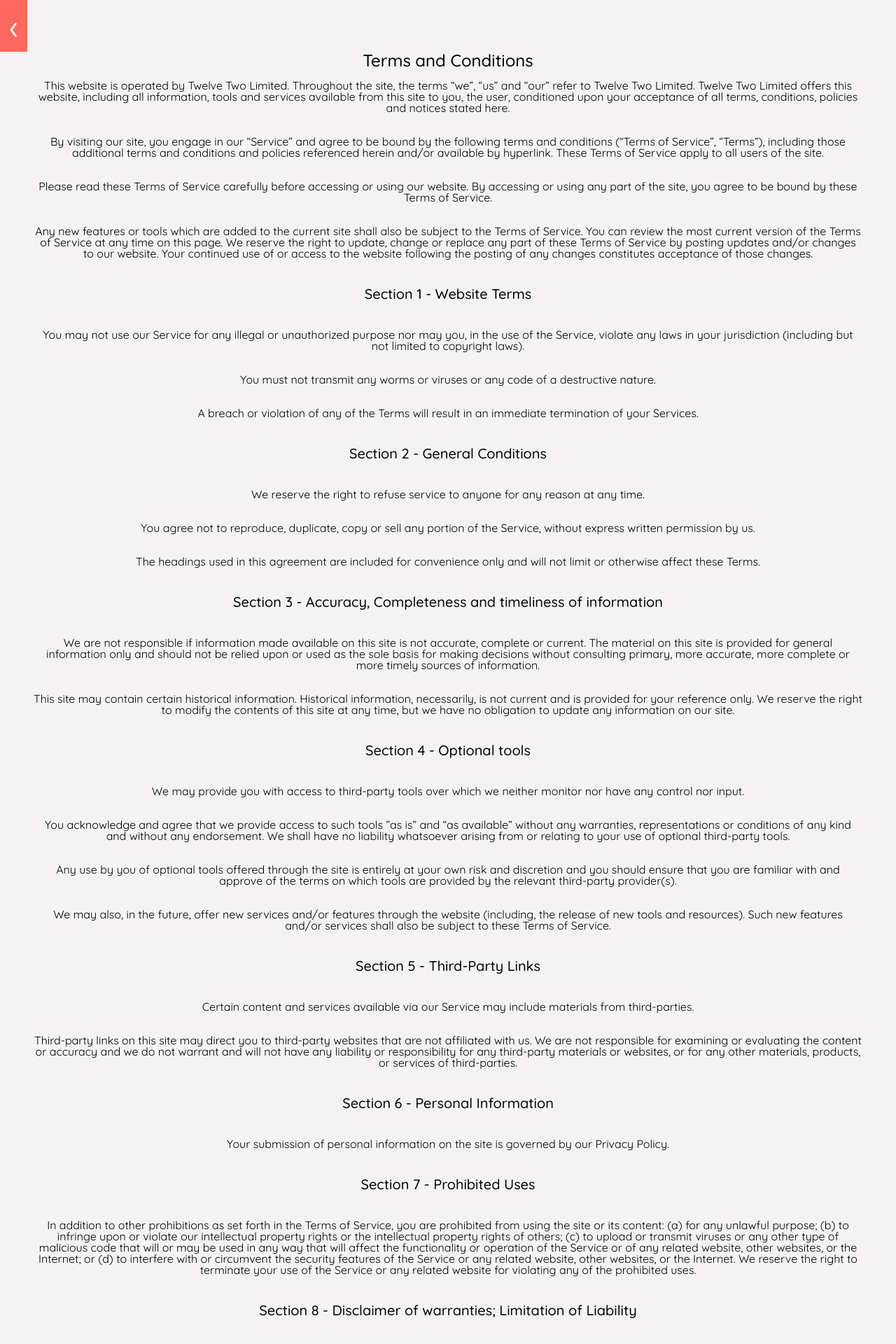
After one commit to WageCheck/workerbird-website, a PHP site: page /terms.html in a window 1280 px wide. The commit adds this page. Shown: the top 1920 px of the page at 70% size. Run offline with PHP 8.4, Linux system fonts and the light colour scheme; some web fonts are replaced.

Commit message:
Privacy & Terms

```diff
--- a/style.css
+++ b/style.css
@@ -67,6 +67,13 @@ h2 {
   padding: 2rem 0;
 }
 
+h3 {
+  text-align: center;
+  font-size: 1.25rem;
+  font-weight: 500;
+  padding: 1.5rem 0;
+}
+
 a {
   text-decoration: none;
   color: inherit;
@@ -80,7 +87,8 @@ nav a:focus {
 #features__content,
 #get-involved__content,
 #contact__content,
-#supported-by__content {
+#supported-by__content,
+#terms {
   text-align: center;
   padding: 2rem 2rem 4rem 2rem;
 }
@@ -151,6 +159,62 @@ nav a:focus {
   justify-content: space-around;
   align-items: center;
   width: 100%;
+}
+
+footer {
+    height: 51px;
+    background-color: rgb(255, 105, 95);
+    width: 100%;
+    bottom: 0;
+    left: 0;
+    z-index: 10;
+}
+
+#footer-menu li {
+
+}
+
+#terms,
+#terms-back,
+#privacy,
+#privacy-back {
+    background-color: rgb(244, 242, 242)
+}
+
+#terms,
+#privacy {
+  text-align: center;
+  padding: 0rem 2rem 4rem 2rem;
+}
+
+#terms-title,
+#privacy-title {
+  padding: 0;
+  font-size: 1.5rem;
+}
+
+#terms p,
+#privacy p {
+  padding: 1rem;
+}
+
+#terms-link:hover,
+#terms-contact:hover {
+  text-decoration: underline
+}
+
+#arrow,
+#privacy-arrow {
+  display: inline-block;
+  padding: 1%;
+  color: black;
+  font-size: 3rem;
+}
+
+#arrow:hover,
+#privacy-arrow:hover {
+  background-color:rgb(255, 105, 95);
+  color: #ffff
 }
 
 @media screen and (min-width: 450px) {
--- /dev/null
+++ b/terms.html
@@ -0,0 +1,218 @@
+<!DOCTYPE html>
+<html lang="en">
+
+<head>
+    <meta charset="UTF-8">
+    <meta name="viewport" content="width=device-width, initial-scale=1.0">
+    <meta http-equiv="X-UA-Compatible" content="ie=edge">
+    <title>workerbird</title>
+    <link rel="stylesheet" href="reset.css" />
+    <link rel="stylesheet" href="style.css" />
+    <meta name="theme-color" content="rgb(255, 105, 95)" />
+    <!-- load this last -->
+</head>
+<body>
+    <nav id="terms-back">
+            <a href="home.html" id="arrow">&#8249;</a>
+    </nav>
+    <main id="terms">
+        <h3 id="terms-title">Terms and Conditions</h3>
+            <p>
+                This website is operated by Twelve Two Limited. Throughout the site,
+                the terms “we”, “us” and “our” refer to Twelve Two Limited. Twelve Two
+                Limited offers this website, including all information, tools and
+                services available from this site to you, the user, conditioned upon
+                your acceptance of all terms, conditions, policies and notices stated
+                here.
+            </p>
+            <p>
+                By visiting our site, you engage in our “Service” and agree to be
+                bound by the following terms and conditions (“Terms of Service”,
+                “Terms”), including those additional terms and conditions and policies
+                referenced herein and/or available by hyperlink. These Terms of
+                Service apply to all users of the site.
+            </p>
+            <p>
+                Please read these Terms of Service carefully before accessing or using
+                our website. By accessing or using any part of the site, you agree to
+                be bound by these Terms of Service.
+            </p>
+            <p>
+                Any new features or tools which are added to the current site shall
+                also be subject to the Terms of Service. You can review the most
+                current version of the Terms of Service at any time on this page. We
+                reserve the right to update, change or replace any part of these Terms
+                of Service by posting updates and/or changes to our website. Your
+                continued use of or access to the website following the posting of any
+                changes constitutes acceptance of those changes.
+            </p>
+        <h3>Section 1 - Website Terms</h3>
+            <p>
+                You may not use our Service for any illegal or unauthorized purpose
+                nor may you, in the use of the Service, violate any laws in your
+                jurisdiction (including but not limited to copyright laws).
+            </p>
+            <p>
+                You must not transmit any worms or viruses or any code of a
+                destructive nature.
+            </p>
+            <p>
+                A breach or violation of any of the Terms will result in an immediate
+                termination of your Services.
+            </p>
+        <h3>Section 2 - General Conditions</h3>
+            <p>
+                We reserve the right to refuse service to anyone for any reason at any
+                time.
+            </p>
+            <p>
+                You agree not to reproduce, duplicate, copy or sell any portion of the
+                Service, without express written permission by us.
+            </p>
+            <p>
+                The headings used in this agreement are included for convenience only
+                and will not limit or otherwise affect these Terms.
+            </p>
+        <h3>
+            Section 3 - Accuracy, Completeness and timeliness of information
+        </h3>
+            <p>
+                We are not responsible if information made available on this site is
+                not accurate, complete or current. The material on this site is
+                provided for general information only and should not be relied upon or
+                used as the sole basis for making decisions without consulting
+                primary, more accurate, more complete or more timely sources of
+                information.
+            </p>
+            <p>
+                This site may contain certain historical information. Historical
+                information, necessarily, is not current and is provided for your
+                reference only. We reserve the right to modify the contents of this
+                site at any time, but we have no obligation to update any information
+                on our site.
+            </p>
+        <h3>Section 4 - Optional tools</h3>
+            <p>
+                We may provide you with access to third-party tools over which we
+                neither monitor nor have any control nor input.
+            </p>
+            <p>
+                You acknowledge and agree that we provide access to such tools ”as is”
+                and “as available” without any warranties, representations or
+                conditions of any kind and without any endorsement. We shall have no
+                liability whatsoever arising from or relating to your use of optional
+                third-party tools.
+            </p>
+            <p>
+                Any use by you of optional tools offered through the site is entirely
+                at your own risk and discretion and you should ensure that you are
+                familiar with and approve of the terms on which tools are provided by
+                the relevant third-party provider(s).
+            </p>
+            <p>
+                We may also, in the future, offer new services and/or features through
+                the website (including, the release of new tools and resources). Such
+                new features and/or services shall also be subject to these Terms of
+                Service.
+            </p>
+        <h3>Section 5 - Third-Party Links</h3>
+            <p>
+                Certain content and services available via our Service may include
+                materials from third-parties.
+            </p>
+            <p>
+                Third-party links on this site may direct you to third-party websites
+                that are not affiliated with us. We are not responsible for examining
+                or evaluating the content or accuracy and we do not warrant and will
+                not have any liability or responsibility for any third-party materials
+                or websites, or for any other materials, products, or services of
+                third-parties.
+            </p>
+        <h3>Section 6 - Personal Information</h3>
+            <p>
+                Your submission of personal information on the site is governed by our
+                <a href="privacy.html" id="terms-link">Privacy Policy</a>.
+            </p>
+        <h3>Section 7 - Prohibited Uses</h3>
+            <p>
+                In addition to other prohibitions as set forth in the Terms of
+                Service, you are prohibited from using the site or its content: (a)
+                for any unlawful purpose; (b) to infringe upon or violate our
+                intellectual property rights or the intellectual property rights of
+                others; (c) to upload or transmit viruses or any other type of
+                malicious code that will or may be used in any way that will affect
+                the functionality or operation of the Service or of any related
+                website, other websites, or the Internet; or (d) to interfere with or
+                circumvent the security features of the Service or any related
+                website, other websites, or the Internet. We reserve the right to
+                terminate your use of the Service or any related website for violating
+                any of the prohibited uses.
+            </p>
+        <h3>Section 8 - Disclaimer of warranties; Limitation of Liability</h3>
+            <p>
+                We do not guarantee, represent or warrant that your use of our service
+                will be uninterrupted, timely, secure or error-free.
+            </p>
+            <p>
+                We do not warrant that the results that may be obtained from the use
+                of the service will be accurate or reliable.
+            </p>
+            <p>
+                You agree that from time to time we may remove the service for
+                indefinite periods of time or cancel the service at any time, without
+                notice to you.
+            </p>
+            <p>
+                You expressly agree that your use of, or inability to use, the service
+                is at your sole risk. The service and all services delivered to you
+                through the service are (except as expressly stated by us) provided
+                'as is' and 'as available' for your use, without any
+                representation, warranties or conditions of any kind.
+            </p>
+            <p>
+                In no case shall Twelve Two Limited, our directors, officers,
+                employees, affiliates, agents, contractors, interns, suppliers,
+                service providers or licensors be liable for any injury, loss, claim,
+                or damages of any kind, arising from your use of any of the service,
+                or for any other claim related in any way to your use of the service,
+                including, but not limited to, any errors or omissions in any content,
+                or any loss or damage of any kind incurred as a result of the use of
+                the service or any content transmitted, or otherwise made available
+                via the service.
+            </p>
+        <h3>Section 9 - Severability</h3>
+            <p>
+                In the event that any provision of these Terms of Service is
+                determined to be unlawful, void or unenforceable, such provision shall
+                nonetheless be enforceable to the fullest extent permitted by
+                applicable law, and the unenforceable portion shall be deemed to be
+                severed from these Terms of Service, such determination shall not
+                affect the validity and enforceability of any other remaining
+                provisions.
+            </p>
+        <h3>Section 10 - Governing Law</h3>
+            <p>
+                These Terms of Service and any separate agreements whereby we provide
+                you Services shall be governed by and construed in accordance with the
+                laws of the United Kingdom.
+            </p>
+        <h3>Section 11 - Changes to terms of service</h3>
+            <p>
+                You can review the most current version of the Terms of Service at any
+                time at this page.
+            </p>
+            <p>
+                We reserve the right, at our sole discretion, to update, change or
+                replace any part of these Terms of Service by posting updates and
+                changes to our website. Your continued use of or access to our website
+                or the Service following the posting of any changes to these Terms of
+                Service constitutes acceptance of those changes.
+            </p>
+        <h3>Section 12 - Contact Information</h3>
+            <p>
+                Questions about the Terms of Service should be sent to us at
+                <a href="mailto:hello@workerbird.co.uk" id="terms-contact">hello@workerbird.co.uk</a>.
+            </p>
+    </main>
+</body>
+</html>
```
Also changed, not shown: other parts of style.css (+38 -2 lines), home.html (+10 -0 lines), privacy.html (added, +85 -0 lines).
